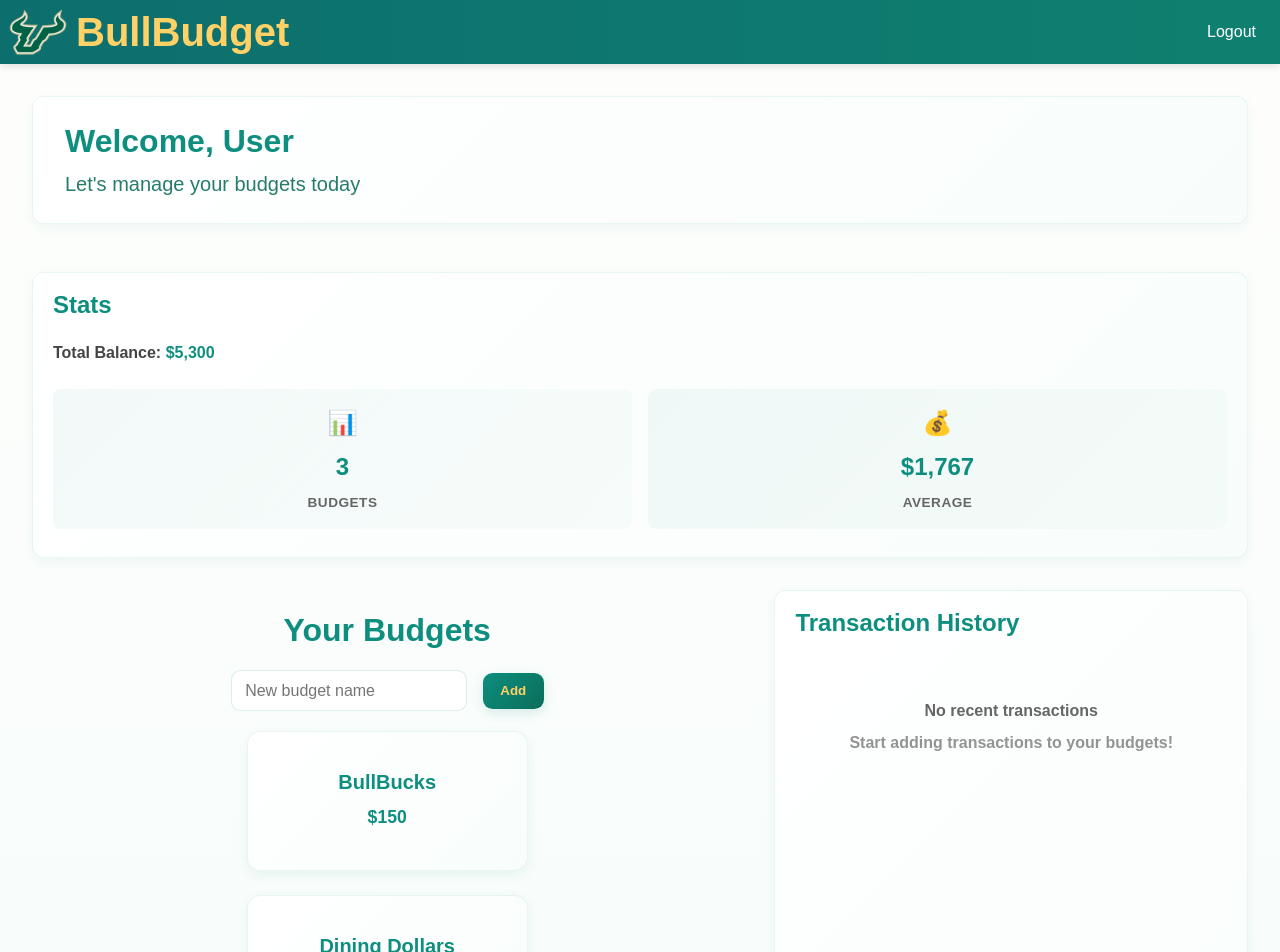
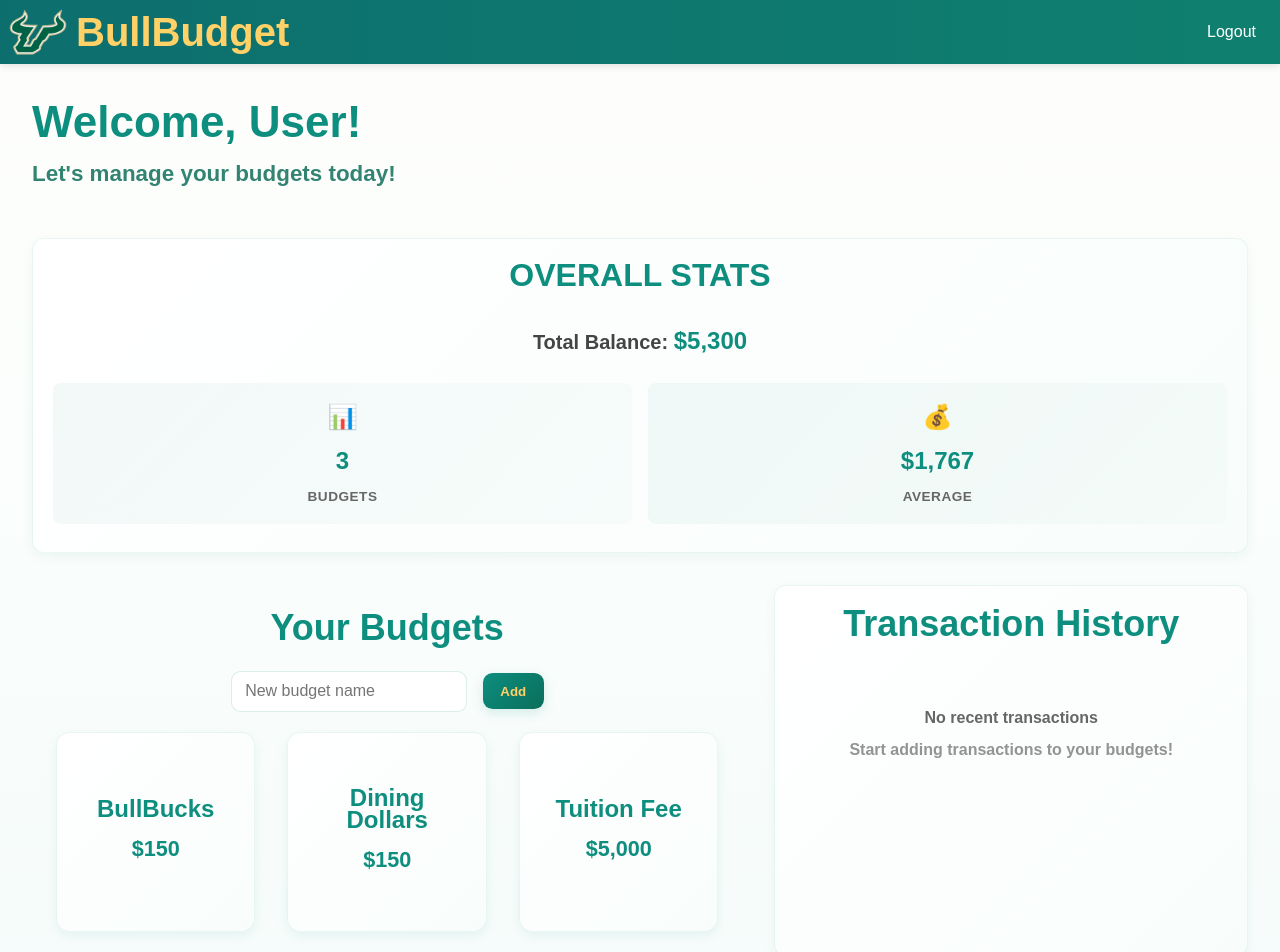
Before and after one commit to JamesChau016/BullBudget, a React (Vite) app: page /dashboard in a window 1280 px wide. Shown: the top 952 px of the page. Built offline with nearby package versions, Linux system fonts and the light colour scheme; no server answers.

Commit message:
Update layout

```diff
--- a/src/components/BudgetList/BudgetList.module.css
+++ b/src/components/BudgetList/BudgetList.module.css
@@ -6,7 +6,7 @@
 
 .heading {
   margin: 0 auto 1rem;
-  font-size: 2rem;
+  font-size: 2.25rem;
   font-weight: 800;
   text-align: center;
   color: #0d8e7e;
@@ -61,23 +61,24 @@
 }
 
 .budget-box-container {
-    padding: .5rem 1rem;
+    padding: .5rem 0;
     display: grid;
-    grid-template-columns: repeat(auto-fit, minmax(180px, 1fr));
-    gap: 1.5rem;
+    grid-template-columns: repeat(3, 1fr);
+    gap: 2rem;
     align-items: start;
     justify-content: center;
     width: 100%;
+    max-width: 100%;
     margin: 0 auto;
 }
 
 .budget-box {
-    padding: 1.25rem;
+    padding: 2.5rem 2rem;
     border-radius: 0.85rem;
     background: linear-gradient(135deg, #ffffff 0%, #f8fdfb 100%);
     box-shadow: 0 4px 12px rgba(13, 142, 126, 0.08);
     border: 1px solid rgba(13, 142, 126, 0.08);
-    min-height: 140px;
+    min-height: 200px;
     display: flex;
     flex-direction: column;
     align-items: center;
@@ -90,7 +91,6 @@
     box-shadow: 0 8px 20px rgba(13, 142, 126, 0.12);
 }
 
-
 .budget-name {
     margin: 0;
     display: flex;
@@ -99,9 +99,9 @@
     justify-content: center;
     width: 100%;
     text-align: center;
-    font-size: 1.25rem;
+    font-size: 1.5rem;
     font-weight: 700;
-    line-height: 1.3rem;
+    line-height: 1.4rem;
     color: #0d8e7e;
 }
 
@@ -113,5 +113,11 @@
     color: #0d8e7e;
     font-weight: 800;
     margin-top: 0.75rem;
-    font-size: 1.1rem;
+    font-size: 1.35rem;
 }
+
+@media (max-width: 768px) {
+  .budget-box-container {
+    grid-template-columns: 1fr;
+  }
+}
--- a/src/pages/Dashboard/Stats/Stats.jsx
+++ b/src/pages/Dashboard/Stats/Stats.jsx
@@ -16,7 +16,7 @@ const Stats = ({ budgets, setBudgets }) => {
         <h2
           className = {styles['stats-heading']}
         >
-          Stats
+          OVERALL STATS
         </h2>
         <div
           className = {styles['stats-content']}
--- a/src/pages/Dashboard/Stats/Stats.module.css
+++ b/src/pages/Dashboard/Stats/Stats.module.css
@@ -1,13 +1,14 @@
 .stats {
   min-width: 260px;
+  text-align: center;
 }
 
 .stats-heading {
-  margin: 0 0 1rem 0;
-  font-size: 1.5rem;
-  font-weight: 700;
+  margin: 0 0 1.5rem 0;
+  font-size: 2rem;
+  font-weight: 900;
   line-height: 1;
-  text-align: left;
+  text-align: center;
   color: #0d8e7e;
 }
 
@@ -16,16 +17,18 @@
 }
 
 .stat-item {
-  margin: 0 0 0.75rem 0;
-  font-size: 1rem;
+  margin: 0 0 1.25rem 0;
+  font-size: 1.25rem;
   font-weight: 600;
   line-height: 1.5;
   color: #444;
+  text-align: center;
 }
 
 .stat-value {
   color: #0d8e7e;
   font-weight: 800;
+  font-size: 1.5rem;
   display: inline-block;
 }
 
--- a/src/pages/Dashboard/TransactionHistory/TransactionHistory.module.css
+++ b/src/pages/Dashboard/TransactionHistory/TransactionHistory.module.css
@@ -5,10 +5,10 @@
 
 .transaction-history-heading {
   margin: 0 0 1rem 0;
-  font-size: 1.5rem;
-  font-weight: 700;
+  font-size: 2.25rem;
+  font-weight: 800;
   line-height: 1;
-  text-align: left;
+  text-align: center;
   color: #0d8e7e;
 }
 
--- a/src/pages/Dashboard/Welcome/Welcome.jsx
+++ b/src/pages/Dashboard/Welcome/Welcome.jsx
@@ -4,22 +4,14 @@ import styles from './Welcome.module.css'
 const Welcome = () => {
   const userName = 'User';
   return (
-    <>
-      <div
-        className = {styles['welcome']}
-      >
-        <h1
-          className = {styles['welcome-heading']}
-        >
-          Welcome, {userName}
-        </h1>
-        <h3
-          className = {styles['welcome-subheading']}
-        >
-          Let's manage your budgets today
-        </h3>
-      </div>
-    </>
+    <div className={styles.welcome}>
+      <h1 className={styles['welcome-heading']}>
+        Welcome, {userName}!
+      </h1>
+      <p className={styles['welcome-subheading']}>
+        Let's manage your budgets today!
+      </p>
+    </div>
   )
 }
 
--- a/src/pages/Dashboard/Welcome/Welcome.module.css
+++ b/src/pages/Dashboard/Welcome/Welcome.module.css
@@ -1,25 +1,25 @@
 .welcome {
   margin: 0 0 1.5rem 0;
-  padding: 1.5rem 2rem;
-  border-radius: 12px;
-  box-shadow: 0 4px 12px rgba(13, 142, 126, 0.06);
-  background: linear-gradient(135deg, #ffffff 0%, #f8fdfb 100%);
-  border: 1px solid rgba(13, 142, 126, 0.08);
+  padding: 0;
+  background: transparent;
+  border: none;
+  box-shadow: none;
   width: 100%;
 }
 
 .welcome-heading {
   margin: 0 0 0.5rem 0;
-  font-size: 2rem;
+  font-size: 2.75rem;
   font-weight: 800;
-  line-height: 1.25;
+  line-height: 1.2;
   color: #0d8e7e;
 }
 
 .welcome-subheading {
   margin: 0;
-  font-size: 1.25rem;
-  font-weight: 500;
+  font-size: 1.4rem;
+  font-weight: 700;
+  line-height: 1.5;
   color: #0f6e5a;
-  opacity: 0.9;
+  opacity: 0.85;
 }
```
